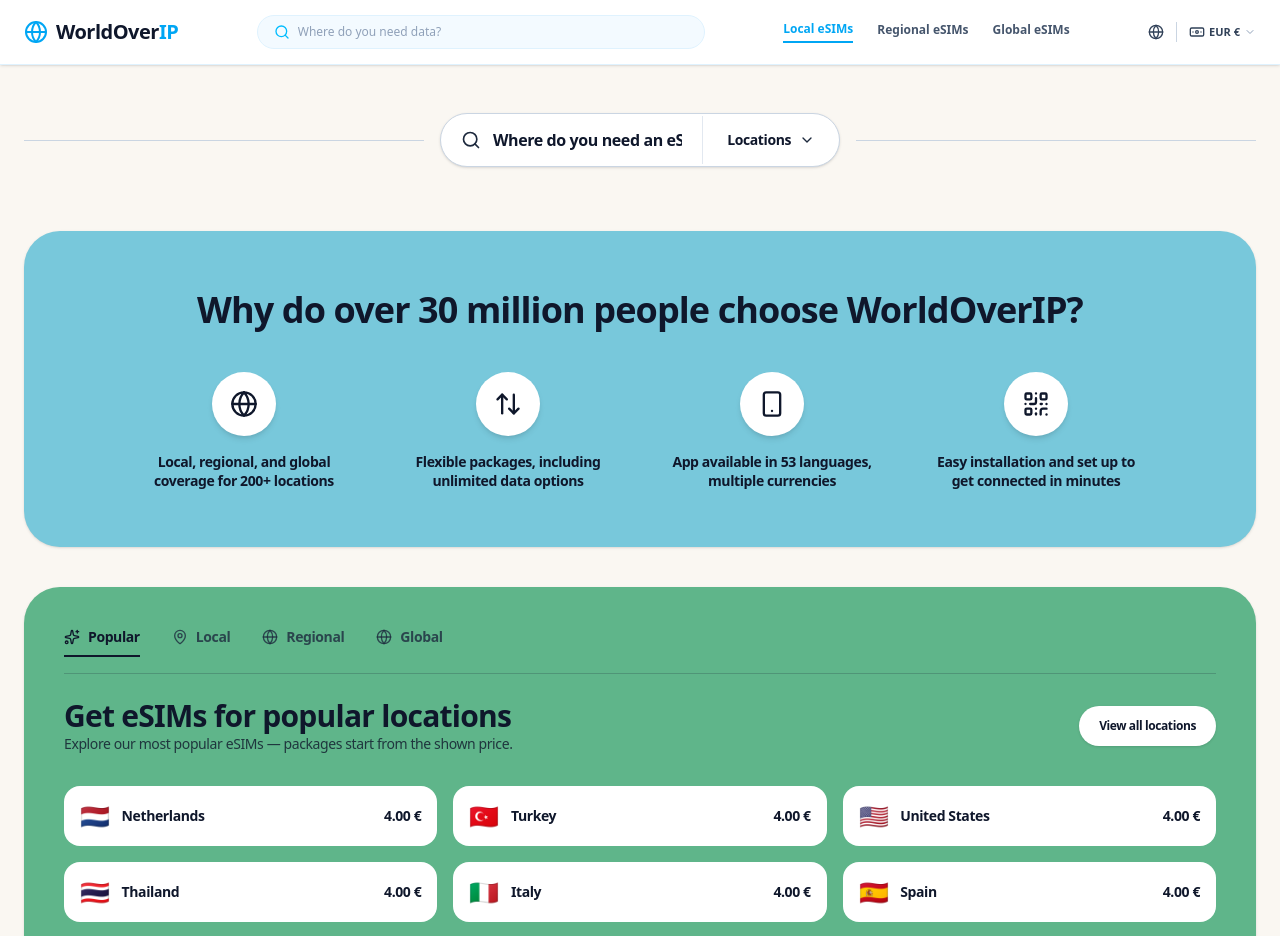
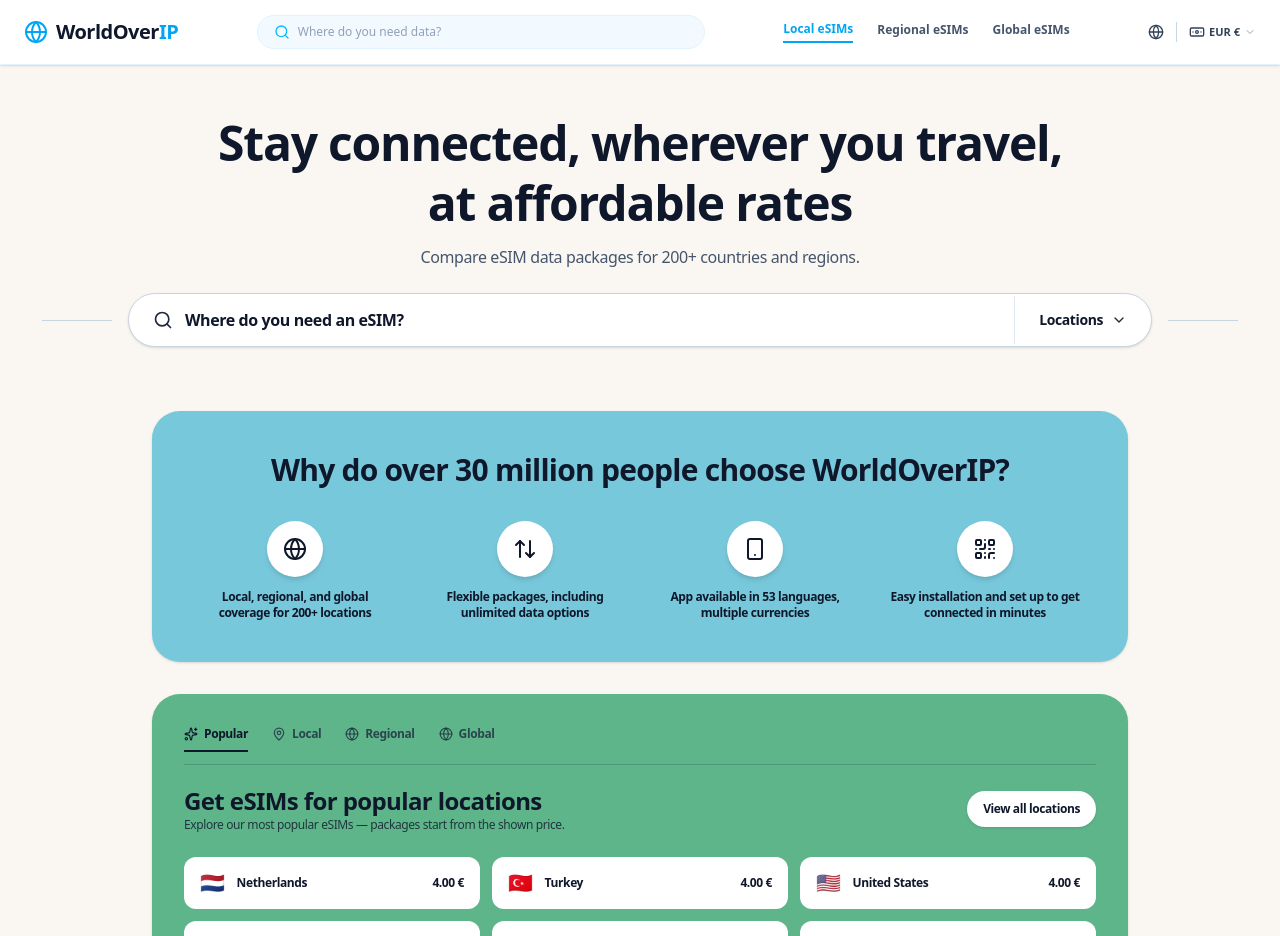
Before and after one commit to omarese/worldoverip, a Next.js app: page / in a window 1280 px wide. Shown: the top 936 px of the page. Built offline with nearby package versions, Linux system fonts and the light colour scheme.

Commit message:
homepage-searchbar

```diff
--- a/app/page.tsx
+++ b/app/page.tsx
@@ -1,6 +1,6 @@
 'use client';
 
-import { useState } from 'react';
+import { useState, useEffect } from 'react';
 import Link from 'next/link';
 import { useRouter } from 'next/navigation';
 import {
@@ -11,7 +11,9 @@
   Smartphone,
   QrCode,
   Sparkles,
-  MapPin
+  MapPin,
+  Clock,
+  X
 } from 'lucide-react';
 
 interface Destination {
@@ -24,7 +26,9 @@
 export default function HomePage() {
   const router = useRouter();
   const [query, setQuery] = useState('');
-  const [isDropdownOpen, setIsDropdownOpen] = useState(false);
+  const [isLocationsOpen, setIsLocationsOpen] = useState(false);
+  const [isSearchFocused, setIsSearchFocused] = useState(false);
+  const [recentSearches, setRecentSearches] = useState<Destination[]>([]);
   const [activeTab, setActiveTab] = useState<'popular' | 'local' | 'regional' | 'global'>('popular');
 
   const popularLocations: Destination[] = [
@@ -56,70 +60,171 @@
     { name: 'Global', slug: 'global' },
   ];
 
+  // Load recent searches from localStorage on mount
+  useEffect(() => {
+    const saved = localStorage.getItem('worldoverip_recents');
+    if (saved) {
+      try {
+        setRecentSearches(JSON.parse(saved));
+      } catch (e) {
+        console.error(e);
+      }
+    }
+  }, []);
+
+  const addRecentSearch = (dest: Destination) => {
+    const updated = [dest, ...recentSearches.filter(item => item.slug !== dest.slug)].slice(0, 5);
+    setRecentSearches(updated);
+    localStorage.setItem('worldoverip_recents', JSON.stringify(updated));
+  };
+
+  const clearRecentSearches = () => {
+    setRecentSearches([]);
+    localStorage.removeItem('worldoverip_recents');
+  };
+
   const filtered = query.trim() === ''
     ? popularLocations
     : popularLocations.filter((item) => item.name.toLowerCase().includes(query.toLowerCase()));
 
-  const handleSelect = (slug: string) => {
+  const handleSelect = (dest: Destination) => {
+    addRecentSearch(dest);
     setQuery('');
-    setIsDropdownOpen(false);
-    router.push(`/esim/${slug}`);
+    setIsLocationsOpen(false);
+    setIsSearchFocused(false);
+    router.push(`/esim/${dest.slug}`);
   };
 
   return (
     <div className="bg-[#FAF7F2] min-h-screen text-slate-800 font-sans tracking-tight pb-20">
 
-      {/* FULL-WIDTH SEARCH BAR SECTION WITH SIDE LINES */}
-      <section className="pt-12 pb-8 px-6 max-w-7xl mx-auto">
+      {/* HERO SECTION WITH HEADLINE */}
+      <section className="pt-12 pb-6 px-6 max-w-5xl mx-auto text-center space-y-3">
+        <h1 className="text-3xl md:text-5xl font-black tracking-tight leading-tight text-slate-900">
+          Stay connected, wherever you travel,<br className="hidden md:block" /> at affordable rates
+        </h1>
+        <p className="text-slate-600 font-medium text-sm md:text-base">
+          Compare eSIM data packages for 200+ countries and regions.
+        </p>
+      </section>
+
+      {/* FULL-WIDTH SEARCH BAR SECTION */}
+      <section className="pb-10 px-4 max-w-[96%] mx-auto">
         <div className="flex items-center gap-4">
-          {/* Decorative Left Line */}
-          <div className="flex-1 h-[1px] bg-slate-300 hidden sm:block" />
+          <div className="flex-1 h-[1px] bg-slate-300 hidden md:block" />
 
-          {/* Full Width Search Container */}
-          <div className="relative flex-1 max-w-5xl">
+          {/* Search Container */}
+          <div className="relative w-full md:max-w-5xl mx-auto">
             <div className="flex items-center bg-white rounded-full border border-slate-300 shadow-sm focus-within:border-slate-400 transition-all overflow-hidden">
 
-              {/* Left Search Input */}
-              <div className="flex items-center flex-1 px-5 py-3.5">
+              {/* Input Area */}
+              <div className="flex items-center flex-1 px-6 py-3.5">
                 <Search className="w-5 h-5 text-slate-800 mr-3 shrink-0" />
                 <input
                   type="text"
                   value={query}
-                  onChange={(e) => {
-                    setQuery(e.target.value);
-                    setIsDropdownOpen(true);
+                  onChange={(e) => setQuery(e.target.value)}
+                  onFocus={() => {
+                    setIsSearchFocused(true);
+                    setIsLocationsOpen(false);
                   }}
-                  onFocus={() => setIsDropdownOpen(true)}
+                  onBlur={() => setTimeout(() => setIsSearchFocused(false), 200)}
                   placeholder="Where do you need an eSIM?"
                   className="w-full bg-transparent outline-none text-base font-bold text-slate-900 placeholder:text-slate-900 placeholder:font-bold"
                 />
               </div>
 
-              {/* Right Dropdown Toggle Button */}
+              {/* Locations Dropdown Toggle Button */}
               <button
                 type="button"
-                onClick={() => setIsDropdownOpen(!isDropdownOpen)}
+                onClick={() => {
+                  setIsLocationsOpen(!isLocationsOpen);
+                  setIsSearchFocused(false);
+                }}
                 className="flex items-center space-x-2 border-l border-slate-200 px-6 py-3.5 hover:bg-slate-50 text-slate-900 font-extrabold text-sm shrink-0 transition"
               >
                 <span>Locations</span>
-                <ChevronDown className={`w-4 h-4 text-slate-800 transition-transform ${isDropdownOpen ? 'rotate-180' : ''}`} />
+                <ChevronDown className={`w-4 h-4 text-slate-800 transition-transform ${isLocationsOpen ? 'rotate-180' : ''}`} />
               </button>
             </div>
 
-            {/* SCREENSHOT 2: DUAL PANEL DROPDOWN MENU */}
-            {isDropdownOpen && (
+            {/* RECENT SEARCHES & LIVE MATCHES POPUP (Triggered on search input focus) */}
+            {isSearchFocused && (
+              <div className="absolute top-full left-0 right-0 mt-2 bg-white rounded-3xl shadow-xl border border-slate-200 overflow-hidden z-50 p-5">
+                {query.trim() !== '' ? (
+                  <div>
+                    <h4 className="text-xs font-black text-slate-400 uppercase tracking-wider mb-3">Matching Locations</h4>
+                    <div className="space-y-1">
+                      {filtered.slice(0, 5).map((item) => (
+                        <button
+                          key={item.slug}
+                          onMouseDown={() => handleSelect(item)}
+                          className="w-full text-left px-3 py-2 hover:bg-sky-50 rounded-xl flex items-center justify-between transition"
+                        >
+                          <div className="flex items-center space-x-3">
+                            <span className="text-xl">{item.flag}</span>
+                            <span className="font-bold text-sm text-slate-900">{item.name}</span>
+                          </div>
+                          <span className="text-xs font-black text-sky-600">{item.priceEUR}</span>
+                        </button>
+                      ))}
+                    </div>
+                  </div>
+                ) : (
+                  <div>
+                    <div className="flex items-center justify-between mb-3">
+                      <h4 className="text-xs font-black text-slate-400 uppercase tracking-wider flex items-center space-x-1">
+                        <Clock className="w-3.5 h-3.5 mr-1" />
+                        <span>Recent Searches</span>
+                      </h4>
+                      {recentSearches.length > 0 && (
+                        <button
+                          onMouseDown={clearRecentSearches}
+                          className="text-[11px] font-bold text-slate-400 hover:text-red-500 transition"
+                        >
+                          Clear
+                        </button>
+                      )}
+                    </div>
+
+                    {recentSearches.length > 0 ? (
+                      <div className="space-y-1">
+                        {recentSearches.map((item) => (
+                          <button
+                            key={item.slug}
+                            onMouseDown={() => handleSelect(item)}
+                            className="w-full text-left px-3 py-2 hover:bg-sky-50 rounded-xl flex items-center justify-between transition"
+                          >
+                            <div className="flex items-center space-x-3">
+                              <span className="text-xl">{item.flag}</span>
+                              <span className="font-bold text-sm text-slate-900">{item.name}</span>
+                            </div>
+                            <span className="text-xs font-bold text-slate-400">Recent</span>
+                          </button>
+                        ))}
+                      </div>
+                    ) : (
+                      <p className="text-xs text-slate-400 font-medium py-2">No recent searches yet. Search for a destination above.</p>
+                    )}
+                  </div>
+                )}
+              </div>
+            )}
+
+            {/* DUAL PANEL LOCATIONS DROPDOWN (Triggered ONLY by 'Locations' button) */}
+            {isLocationsOpen && (
               <div className="absolute top-full left-0 right-0 mt-3 bg-[#F7F4EE] rounded-3xl shadow-2xl border border-slate-200/80 overflow-hidden z-50 p-6 flex flex-col md:flex-row gap-6">
 
-                {/* Left Panel: Popular Locations */}
+                {/* Left Panel */}
                 <div className="flex-1 flex flex-col justify-between">
                   <div>
                     <h3 className="text-lg font-black text-slate-900 mb-5">Popular locations</h3>
 
                     <div className="grid grid-cols-1 sm:grid-cols-2 gap-x-8 gap-y-3.5">
-                      {filtered.slice(0, 12).map((item) => (
+                      {popularLocations.slice(0, 12).map((item) => (
                         <button
                           key={item.slug}
-                          onClick={() => handleSelect(item.slug)}
+                          onClick={() => handleSelect(item)}
                           className="flex items-center space-x-3 text-left hover:text-sky-600 transition group"
                         >
                           <span className="text-xl shrink-0">{item.flag}</span>
@@ -131,11 +236,10 @@
                     </div>
                   </div>
 
-                  {/* Explore eSIM Store Action Button */}
                   <div className="pt-8">
                     <Link
                       href="/destinations"
-                      onClick={() => setIsDropdownOpen(false)}
+                      onClick={() => setIsLocationsOpen(false)}
                       className="inline-block bg-white hover:bg-slate-100 border border-slate-300 rounded-full px-6 py-2.5 text-xs font-black text-slate-900 transition shadow-sm"
                     >
                       Explore eSIM Store
@@ -143,10 +247,9 @@
                   </div>
                 </div>
 
-                {/* Vertical Divider */}
                 <div className="hidden md:block w-[1px] bg-slate-200/80 self-stretch" />
 
-                {/* Right Panel: Regional and Global eSIMs */}
+                {/* Right Panel */}
                 <div className="w-full md:w-72 shrink-0">
                   <h3 className="text-lg font-black text-slate-900 mb-5">
                     Regional and global eSIMs
@@ -156,7 +259,10 @@
                     {regionalLocations.map((region) => (
                       <button
                         key={region.slug}
-                        onClick={() => handleSelect(region.slug)}
+                        onClick={() => {
+                          setIsLocationsOpen(false);
+                          router.push(`/esim/${region.slug}`);
+                        }}
                         className="block w-full text-left text-sm font-medium text-slate-800 hover:text-sky-600 transition"
                       >
                         {region.name}
@@ -169,51 +275,50 @@
             )}
           </div>
 
-          {/* Decorative Right Line */}
-          <div className="flex-1 h-[1px] bg-slate-300 hidden sm:block" />
+          <div className="flex-1 h-[1px] bg-slate-300 hidden md:block" />
         </div>
       </section>
 
-      {/* WHY CHOOSE WORLDOVERIP BANNER */}
-      <section className="max-w-7xl mx-auto px-6 my-8">
-        <div className="bg-[#78C8DB] rounded-[36px] p-8 md:p-14 text-slate-900 relative overflow-hidden shadow-sm">
-          <h2 className="text-2xl md:text-4xl font-black text-center mb-10 tracking-tight leading-tight">
+      {/* COMPACT BLUE FEATURE BANNER */}
+      <section className="max-w-5xl mx-auto px-6 my-6">
+        <div className="bg-[#78C8DB] rounded-[28px] p-6 md:p-10 text-slate-900 relative overflow-hidden shadow-sm">
+          <h2 className="text-xl md:text-3xl font-black text-center mb-8 tracking-tight leading-tight">
             Why do over 30 million people choose WorldOverIP?
           </h2>
 
-          <div className="grid grid-cols-1 sm:grid-cols-2 lg:grid-cols-4 gap-8 max-w-5xl mx-auto">
-            <div className="flex flex-col items-center text-center space-y-4">
-              <div className="w-16 h-16 rounded-full bg-white shadow-md flex items-center justify-center shrink-0">
-                <Globe className="w-7 h-7 text-slate-900" />
+          <div className="grid grid-cols-1 sm:grid-cols-2 lg:grid-cols-4 gap-6">
+            <div className="flex flex-col items-center text-center space-y-3">
+              <div className="w-14 h-14 rounded-full bg-white shadow-md flex items-center justify-center shrink-0">
+                <Globe className="w-6 h-6 text-slate-900" />
               </div>
-              <p className="text-sm font-extrabold leading-snug px-2">
+              <p className="text-xs font-extrabold leading-snug px-2">
                 Local, regional, and global coverage for 200+ locations
               </p>
             </div>
 
-            <div className="flex flex-col items-center text-center space-y-4">
-              <div className="w-16 h-16 rounded-full bg-white shadow-md flex items-center justify-center shrink-0">
-                <ArrowUpDown className="w-7 h-7 text-slate-900" />
+            <div className="flex flex-col items-center text-center space-y-3">
+              <div className="w-14 h-14 rounded-full bg-white shadow-md flex items-center justify-center shrink-0">
+                <ArrowUpDown className="w-6 h-6 text-slate-900" />
               </div>
-              <p className="text-sm font-extrabold leading-snug px-2">
+              <p className="text-xs font-extrabold leading-snug px-2">
                 Flexible packages, including unlimited data options
               </p>
             </div>
 
-            <div className="flex flex-col items-center text-center space-y-4">
-              <div className="w-16 h-16 rounded-full bg-white shadow-md flex items-center justify-center shrink-0">
-                <Smartphone className="w-7 h-7 text-slate-900" />
+            <div className="flex flex-col items-center text-center space-y-3">
+              <div className="w-14 h-14 rounded-full bg-white shadow-md flex items-center justify-center shrink-0">
+                <Smartphone className="w-6 h-6 text-slate-900" />
               </div>
-              <p className="text-sm font-extrabold leading-snug px-2">
+              <p className="text-xs font-extrabold leading-snug px-2">
                 App available in 53 languages, multiple currencies
               </p>
             </div>
 
-            <div className="flex flex-col items-center text-center space-y-4">
-              <div className="w-16 h-16 rounded-full bg-white shadow-md flex items-center justify-center shrink-0">
-                <QrCode className="w-7 h-7 text-slate-900" />
+            <div className="flex flex-col items-center text-center space-y-3">
+              <div className="w-14 h-14 rounded-full bg-white shadow-md flex items-center justify-center shrink-0">
+                <QrCode className="w-6 h-6 text-slate-900" />
               </div>
-              <p className="text-sm font-extrabold leading-snug px-2">
+              <p className="text-xs font-extrabold leading-snug px-2">
                 Easy installation and set up to get connected in minutes
               </p>
             </div>
@@ -221,86 +326,86 @@
         </div>
       </section>
 
-      {/* POPULAR LOCATIONS CONTAINER */}
-      <section className="max-w-7xl mx-auto px-6 my-10">
-        <div className="bg-[#5FB58A] rounded-[36px] p-6 md:p-10 text-slate-900 shadow-sm">
+      {/* COMPACT GREEN LOCATIONS CONTAINER */}
+      <section className="max-w-5xl mx-auto px-6 my-8">
+        <div className="bg-[#5FB58A] rounded-[28px] p-6 md:p-8 text-slate-900 shadow-sm">
 
-          <div className="border-b border-slate-900/20 pb-4 mb-6 flex flex-wrap items-center space-x-8 text-sm font-bold">
+          <div className="border-b border-slate-900/20 pb-3 mb-5 flex flex-wrap items-center space-x-6 text-xs font-bold">
             <button
               onClick={() => setActiveTab('popular')}
-              className={`flex items-center space-x-2 pb-2 transition border-b-2 ${
+              className={`flex items-center space-x-1.5 pb-2 transition border-b-2 ${
                 activeTab === 'popular' ? 'border-slate-900 font-extrabold' : 'border-transparent text-slate-800/80 hover:text-slate-900'
               }`}
             >
-              <Sparkles className="w-4 h-4" />
+              <Sparkles className="w-3.5 h-3.5" />
               <span>Popular</span>
             </button>
 
             <button
               onClick={() => setActiveTab('local')}
-              className={`flex items-center space-x-2 pb-2 transition border-b-2 ${
+              className={`flex items-center space-x-1.5 pb-2 transition border-b-2 ${
                 activeTab === 'local' ? 'border-slate-900 font-extrabold' : 'border-transparent text-slate-800/80 hover:text-slate-900'
               }`}
             >
-              <MapPin className="w-4 h-4" />
+              <MapPin className="w-3.5 h-3.5" />
               <span>Local</span>
             </button>
 
             <button
               onClick={() => setActiveTab('regional')}
-              className={`flex items-center space-x-2 pb-2 transition border-b-2 ${
+              className={`flex items-center space-x-1.5 pb-2 transition border-b-2 ${
                 activeTab === 'regional' ? 'border-slate-900 font-extrabold' : 'border-transparent text-slate-800/80 hover:text-slate-900'
               }`}
             >
-              <Globe className="w-4 h-4" />
+              <Globe className="w-3.5 h-3.5" />
               <span>Regional</span>
             </button>
 
             <button
               onClick={() => setActiveTab('global')}
-              className={`flex items-center space-x-2 pb-2 transition border-b-2 ${
+              className={`flex items-center space-x-1.5 pb-2 transition border-b-2 ${
                 activeTab === 'global' ? 'border-slate-900 font-extrabold' : 'border-transparent text-slate-800/80 hover:text-slate-900'
               }`}
             >
-              <Globe className="w-4 h-4" />
+              <Globe className="w-3.5 h-3.5" />
               <span>Global</span>
             </button>
           </div>
 
-          <div className="flex flex-col md:flex-row md:items-center justify-between gap-4 mb-8">
+          <div className="flex flex-col md:flex-row md:items-center justify-between gap-3 mb-6">
             <div>
-              <h2 className="text-2xl md:text-3xl font-black tracking-tight text-slate-900">
+              <h2 className="text-xl md:text-2xl font-black tracking-tight text-slate-900">
                 Get eSIMs for popular locations
               </h2>
-              <p className="text-xs md:text-sm text-slate-900/80 font-medium">
+              <p className="text-xs text-slate-900/80 font-medium">
                 Explore our most popular eSIMs — packages start from the shown price.
               </p>
             </div>
             <Link
               href="/destinations"
-              className="bg-white hover:bg-slate-50 text-slate-900 font-extrabold text-xs px-5 py-3 rounded-full shadow-sm transition self-start md:self-auto shrink-0"
+              className="bg-white hover:bg-slate-50 text-slate-900 font-extrabold text-xs px-4 py-2.5 rounded-full shadow-sm transition self-start md:self-auto shrink-0"
             >
               View all locations
             </Link>
           </div>
 
-          <div className="grid grid-cols-1 md:grid-cols-3 gap-4">
+          <div className="grid grid-cols-1 md:grid-cols-3 gap-3">
             {popularLocations.map((item) => (
-              <Link
+              <button
                 key={item.slug}
-                href={`/esim/${item.slug}`}
-                className="bg-white hover:shadow-md transition-all rounded-2xl px-4 py-3.5 flex items-center justify-between group"
+                onClick={() => handleSelect(item)}
+                className="bg-white hover:shadow-md transition-all rounded-xl px-4 py-3 flex items-center justify-between group text-left"
               >
                 <div className="flex items-center space-x-3">
-                  <span className="text-2xl">{item.flag}</span>
-                  <span className="font-extrabold text-sm text-slate-900 group-hover:text-sky-600 transition">
+                  <span className="text-xl">{item.flag}</span>
+                  <span className="font-extrabold text-xs text-slate-900 group-hover:text-sky-600 transition">
                     {item.name}
                   </span>
                 </div>
-                <span className="font-black text-sm text-slate-900">
+                <span className="font-black text-xs text-slate-900">
                   {item.priceEUR}
                 </span>
-              </Link>
+              </button>
             ))}
           </div>
         </div>
```
